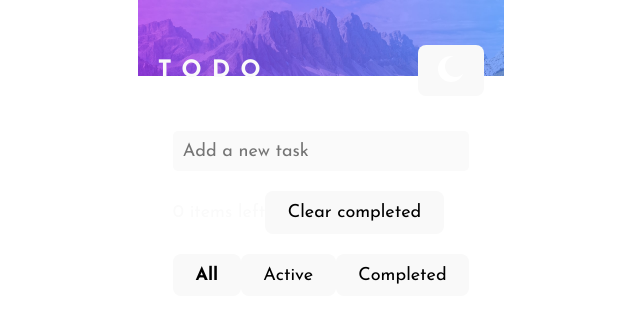
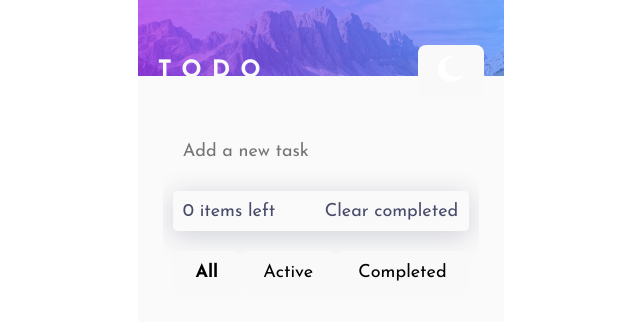
Before and after one commit to unkuseni/todo-app, a React (Vite) app: page / in a window 1280 px wide. Shown: the top 322 px of the page, without its empty margins (319-959 px from the left). Built offline with nearby package versions, Linux system fonts and the light colour scheme.

Commit message:
still styling

```diff
--- a/src/App.module.scss
+++ b/src/App.module.scss
@@ -19,7 +19,7 @@ $Dark-Grayish-Blue: hsl(236, 9%, 61%);
   max-width: none;
 }
 .img-back {
-  background-image: url('../src/assets/bg-mobile-light.jpg');
+  background: url('../src/assets/bg-mobile-light.jpg'), $Very-Light-Gray;
   background-size: 100%;
   background-repeat: no-repeat;
   padding: 10px;
--- a/src/_codux/boards/app/app.board.tsx
+++ b/src/_codux/boards/app/app.board.tsx
@@ -6,8 +6,8 @@ export default createBoard({
     name: 'App',
     Board: () => <App className={Todo_module.root} />,
     environmentProps: {
-        windowWidth: 1022,
-        windowHeight: 768,
-        canvasWidth: 1044,
+        windowWidth: 375,
+        windowHeight: 667,
+        canvasWidth: 373,
     },
 });
--- a/src/components/todo/todo.module.scss
+++ b/src/components/todo/todo.module.scss
@@ -59,6 +59,9 @@ li {
 .list-items {
   width: 100%;
   background: transparent;
+  overflow: hidden;
+  border-radius: 5px;
+  box-shadow: 0px 5px 27px 1px $Light-Grayish-Blue;
 }
 .item {
   display: flex;
@@ -67,8 +70,10 @@ li {
   justify-items: center;
   align-content: center;
   justify-content: space-between;
-  background-color: $Light-Grayish-Blue;
+  background-color: $Very-Light-Gray;
   color: $Very-Dark-Grayish-Blue;
+  margin: 0px;
+
   button {
     display: inline-flex;
     align-items: center;
@@ -109,4 +114,25 @@ li {
     justify-content: space-evenly;
     align-content: center;
   }
+  border-bottom: 1px solid $Dark-Grayish-Blue;
+  border-radius: 0px;
 }
+.tracker {
+  display: flex;
+  width: 100%;
+  height: 40px;
+  flex-direction: row;
+  align-items: center;
+  justify-items: center;
+  justify-content: space-between;
+  background-color: $Very-Light-Gray;
+  color: $Very-Dark-Grayish-Blue;
+  button {
+    padding: 0;
+    color: $Very-Dark-Grayish-Blue;
+  }
+  padding-right: 10px;
+  padding-left: 10px;
+}
+.filters {
+}
--- a/src/components/todo/todo.tsx
+++ b/src/components/todo/todo.tsx
@@ -4,7 +4,6 @@ import React, { useState, useCallback, useMemo, FormEvent, useReducer, useContex
 import { DragDropContext, Droppable, Draggable } from 'react-beautiful-dnd';
 import { ThemeContext } from '../Theme/ThemeProvider';
 import iconCross from '../../assets/icon-cross.svg';
-
 
 enum Filter {
     All = 'all',
@@ -87,7 +86,7 @@ export const Todo: React.FC<TodoProps> = ({ className }) => {
                 return tasks;
         }
     }, [tasks, filter]);
-// task items
+    // task items
     const taskItems = useMemo(
         () =>
             filteredTasks.map((task, index) => (
@@ -161,12 +160,12 @@ export const Todo: React.FC<TodoProps> = ({ className }) => {
                         )}
                     </Droppable>
                 </DragDropContext>
-            <div>
-                <span>{remainingItems} items left</span>
-                <button onClick={handleClearCompleted}>Clear completed</button>
+                <div className={styles.tracker}>
+                    <span>{remainingItems} items left</span>
+                    <button onClick={handleClearCompleted}>Clear completed</button>
+                </div>
             </div>
-            </div>
-            <div>
+            <div className={styles.filters}>
                 <button
                     className={classNames({ active: filter === Filter.All })}
                     onClick={() => setFilter(Filter.All)}
```
Lines whose indentation alone changed are shown as unchanged.
